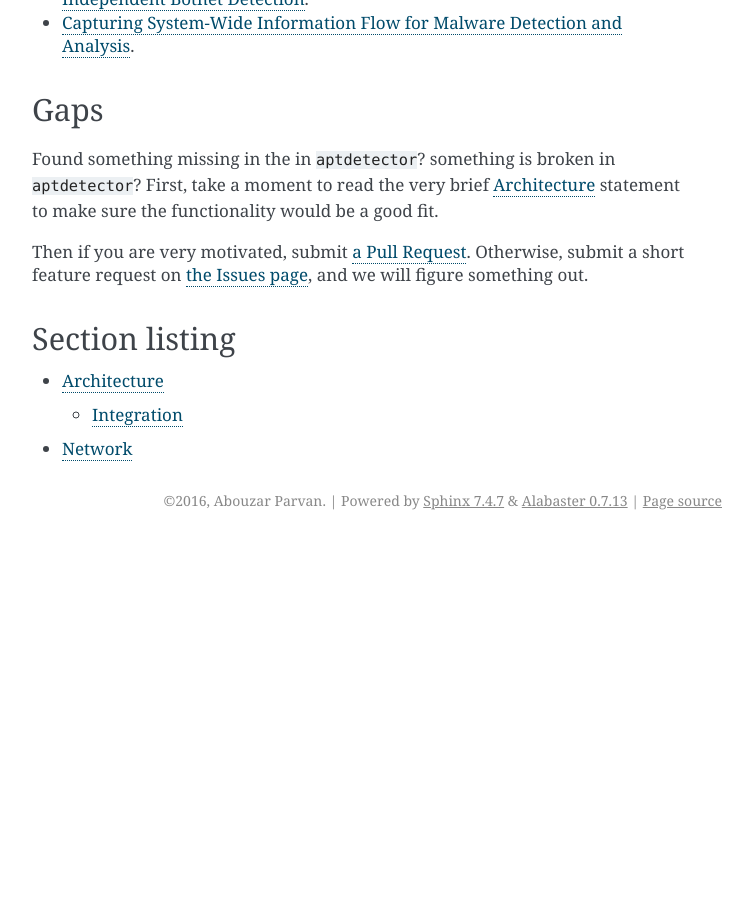
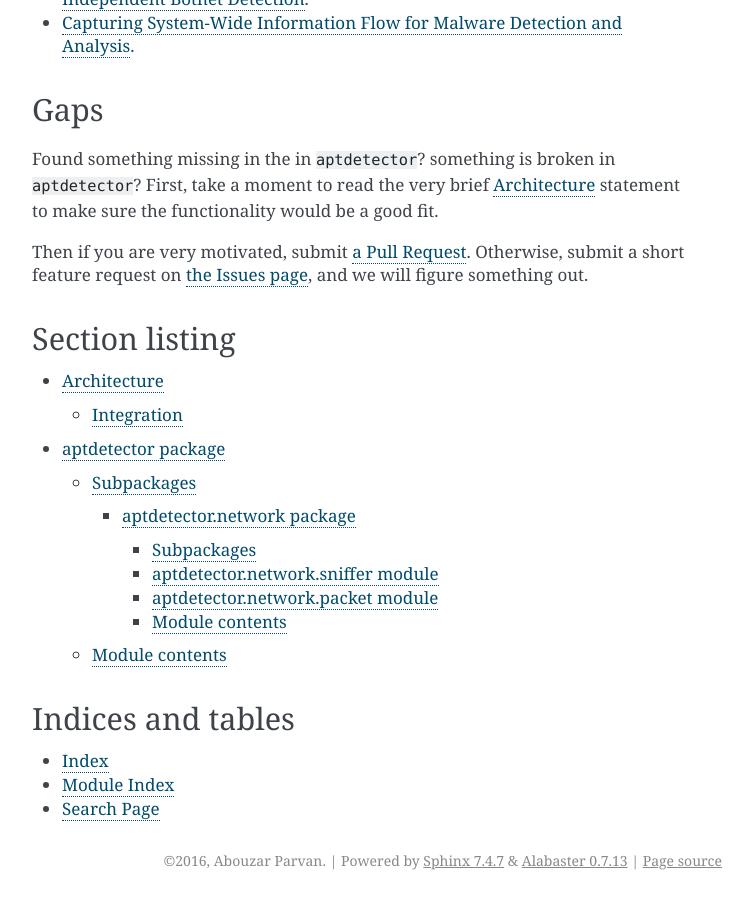
Before and after one commit to abzcoding/aptdetector, a Sphinx documentation site: the page built from docs/index.rst, in a window 1280 px wide and 900 px high, scrolled down 1094 px. Shown: the whole window, without its empty margins (388-1141 px from the left). Built offline with Sphinx 7.4.7, drawn with Linux system fonts in a browser that asks for light colours; before the commit the page ends 1634 px from its top, so only the background shows below that.

Commit message:
fixed documentation and travis-ci problems #version=0.1.3

```diff
--- /dev/null
+++ b/docs/aptdetector.network.rst
@@ -0,0 +1,32 @@
+aptdetector.network package
+===========================
+
+Subpackages
+-----------
+
+.. toctree::
+    aptdetector.network.parser
+
+aptdetector.network.sniffer module
+-------------------------------------------
+
+.. automodule:: aptdetector.network.sniffer
+    :members:
+    :undoc-members:
+    :show-inheritance:
+
+aptdetector.network.packet module
+-------------------------------------------
+
+.. automodule:: aptdetector.network.packet
+    :members:
+    :undoc-members:
+    :show-inheritance:
+
+Module contents
+---------------
+
+.. automodule:: aptdetector.network
+    :members:
+    :undoc-members:
+    :show-inheritance:
--- /dev/null
+++ b/docs/aptdetector.rst
@@ -0,0 +1,17 @@
+aptdetector package
+===================
+
+Subpackages
+-----------
+
+.. toctree::
+
+    aptdetector.network
+
+Module contents
+---------------
+
+.. automodule:: aptdetector
+    :members:
+    :undoc-members:
+    :show-inheritance:
--- a/docs/index.rst
+++ b/docs/index.rst
@@ -82,7 +82,14 @@ Section listing
 ---------------
 
 .. toctree::
-   :maxdepth: 2
+   :maxdepth: 4
 
    architecture
-   network
+   aptdetector
+
+Indices and tables
+------------------
+
+* :ref:`genindex`
+* :ref:`modindex`
+* :ref:`search`
--- a/docs/network.rst
+++ /dev/null
@@ -1,2 +0,0 @@
-Network
-=======
```
Also changed, not shown: CHANGELOG.md (+1 -1 lines), docs/aptdetector.network.parser.rst (added, +26 -0 lines), 5 other files.
